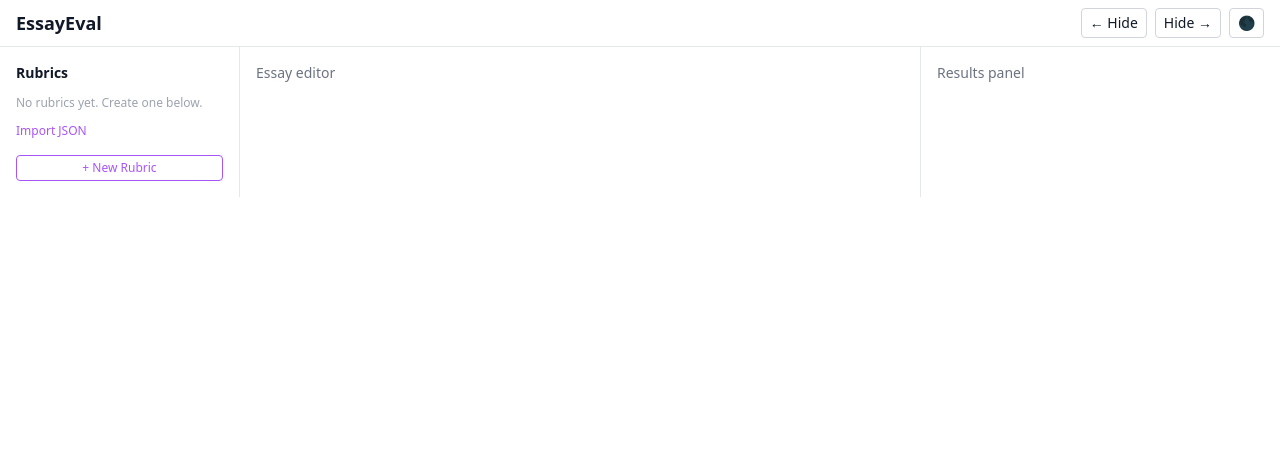
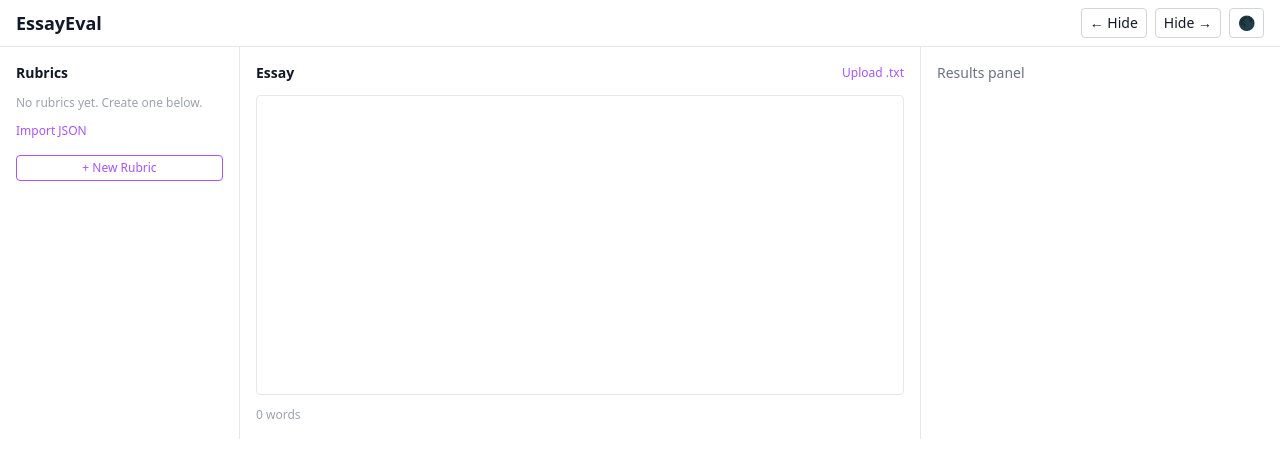
Before and after one commit to ItsHaque/EssayEval, a React (Vite) app in the folder frontend/: page / in a window 1280 px wide. Shown: the top 458 px of the page. Built offline with nearby package versions, Linux system fonts and the light colour scheme.

Commit message:
feature: Essay Editor

```diff
--- a/frontend/src/App.tsx
+++ b/frontend/src/App.tsx
@@ -4,6 +4,7 @@
 import RubricSelector from '@/components/RubricSelector'
 import { useRubricStore } from '@/stores/rubricStore'
 import type { Rubric } from '@/types/rubric'
+import EssayEditor from '@/components/EssayEditor'
 
 function App() {
   const [showBuilder, setShowBuilder] = useState(false)
@@ -38,7 +39,7 @@
           )}
         </div>
       }
-      center={<div className="text-sm text-gray-500">Essay editor</div>}
+      center={<EssayEditor />}
       right={<div className="p-4 text-sm text-gray-500">Results panel</div>}
     />
   )
--- /dev/null
+++ b/frontend/src/components/EssayEditor.tsx
@@ -0,0 +1,90 @@
+import { useEditor, EditorContent } from '@tiptap/react'
+import StarterKit from '@tiptap/starter-kit'
+import { useEffect, useState } from 'react'
+import { useSubmissionStore } from '@/stores/submissionStore'
+import { useRubricStore } from '@/stores/rubricStore'
+
+export default function EssayEditor() {
+  const [wordCount, setWordCount] = useState(0)
+  const activeRubricId = useRubricStore(state => state.activeRubricId)
+  const rubrics = useRubricStore(state => state.rubrics)
+  const addSubmission = useSubmissionStore(state => state.addSubmission)
+  const activeRubric = rubrics.find(r => r.id === activeRubricId)
+
+  const editor = useEditor({
+    extensions: [StarterKit],
+    content: '',
+    onUpdate: ({ editor }) => {
+      const text = editor.getText()
+      const words = text.trim().split(/\s+/).filter(Boolean)
+      setWordCount(words.length)
+    },
+  })
+
+  useEffect(() => {
+    if (!editor) return
+    const submissions = useSubmissionStore.getState().submissions
+    const latest = submissions[submissions.length - 1]
+    if (latest) {
+        editor.commands.setContent(latest.text)
+        setWordCount(latest.wordCount)
+    }
+    }, [editor])
+
+  // Debounced autosave
+  useEffect(() => {
+    if (!editor) return
+    const timeout = setTimeout(() => {
+      const text = editor.getText()
+      if (!text.trim()) return
+      addSubmission({
+        id: crypto.randomUUID(),
+        label: 'Draft',
+        text,
+        wordCount,
+        rubricId: activeRubricId ?? '',
+        createdAt: new Date().toISOString(),
+      })
+    }, 500)
+    return () => clearTimeout(timeout)
+  }, [wordCount])
+
+  const isOutsideLimit = activeRubric
+    ? wordCount < activeRubric.wordLimitMin || wordCount > activeRubric.wordLimitMax
+    : false
+
+  const handlePaste = () => {} // TipTap handles paste natively
+
+  const handleFileUpload = (e: React.ChangeEvent<HTMLInputElement>) => {
+    const file = e.target.files?.[0]
+    if (!file || !editor) return
+    const reader = new FileReader()
+    reader.onload = () => {
+      editor.commands.setContent(reader.result as string)
+    }
+    reader.readAsText(file)
+  }
+
+  if (!editor) return null
+
+  return (
+    <div className="space-y-3">
+      <div className="flex justify-between items-center">
+        <h2 className="text-sm font-semibold">Essay</h2>
+        <label className="text-xs text-purple-500 cursor-pointer">
+          Upload .txt
+          <input type="file" accept=".txt" className="hidden" onChange={handleFileUpload} />
+        </label>
+      </div>
+
+      <div className="border rounded p-3 min-h-[300px] dark:border-gray-700">
+        <EditorContent editor={editor} />
+      </div>
+
+      <div className={`text-xs ${isOutsideLimit ? 'text-red-500' : 'text-gray-400'}`}>
+        {wordCount} words
+        {activeRubric && ` (limit: ${activeRubric.wordLimitMin}–${activeRubric.wordLimitMax})`}
+      </div>
+    </div>
+  )
+}
```
